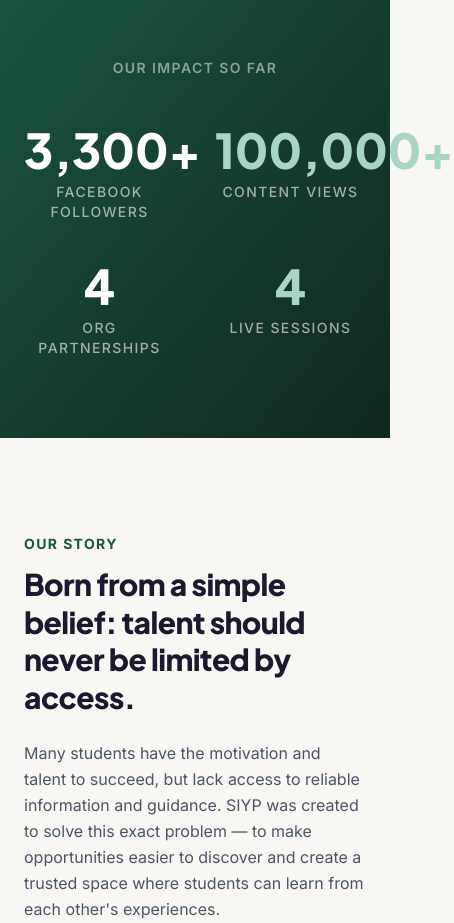
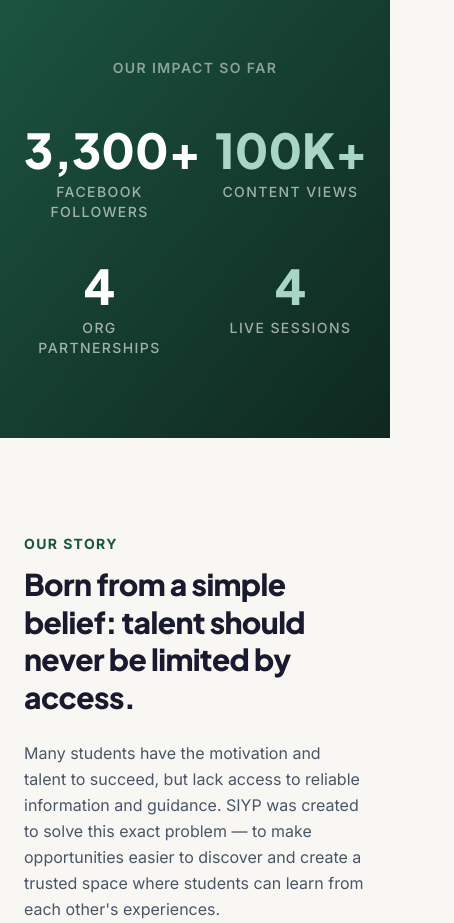
Before and after one commit to Tantawi65/siyp-platform, a React (Vite) app in the folder frontend/: page /about in a window 390 px wide. Shown: the part 920-1843 px from the top of the page, 454 px wide, since content can reach past the window. Built offline with nearby package versions, Linux system fonts and the light colour scheme.

Commit message:
Fix mobile view overflow for dashboard tracker and stats numbers

```diff
--- a/frontend/src/pages/AboutUsPage.tsx
+++ b/frontend/src/pages/AboutUsPage.tsx
@@ -180,7 +180,7 @@ const AboutUsPage: React.FC = () => {
           <p className="text-center text-white/50 text-sm uppercase tracking-widest mb-12 font-semibold">Our Impact So Far</p>
           <div className="grid grid-cols-2 md:grid-cols-4 gap-10 md:gap-6">
             <StatItem value={3300} suffix="+" label="Facebook Followers" color="text-white" start={statsVisible} />
-            <StatItem value={100000} suffix="+" label="Content Views" color="text-[#A8D5C4]" start={statsVisible} />
+            <StatItem value={100} suffix="K+" label="Content Views" color="text-[#A8D5C4]" start={statsVisible} />
             <StatItem value={4} label="Org Partnerships" color="text-white" start={statsVisible} />
             <StatItem value={4} label="Live Sessions" color="text-[#A8D5C4]" start={statsVisible} />
           </div>
--- a/frontend/src/pages/DashboardPage.tsx
+++ b/frontend/src/pages/DashboardPage.tsx
@@ -175,12 +175,12 @@ const DashboardPage: React.FC = () => {
           onMouseLeave={handleMouseLeave}
           onMouseUp={handleMouseUp}
           onMouseMove={handleMouseMove}
-          className={`flex flex-col lg:flex-row gap-6 lg:gap-5 overflow-visible lg:overflow-x-auto pb-4 lg:no-scrollbar flex-1 items-stretch lg:items-start ${isDragging ? 'cursor-grabbing select-none' : 'cursor-grab'}`}
+          className={`flex gap-5 overflow-x-auto pb-4 no-scrollbar flex-1 items-start ${isDragging ? 'cursor-grabbing select-none' : 'cursor-grab'}`}
         >
           {COLUMNS.map(col => {
             const colCards = cards.filter(c => c.status === col.id);
             return (
-              <div key={col.id} className="w-full lg:w-72 shrink-0 flex flex-col rounded-2xl bg-white border border-gray-100 shadow-sm overflow-hidden">
+              <div key={col.id} className="w-[300px] shrink-0 flex flex-col rounded-2xl bg-white border border-gray-100 shadow-sm overflow-hidden">
                 {/* Column Header */}
                 <div className="p-4 flex items-center justify-between border-b border-gray-100">
                   <div className="flex items-center gap-2">
--- a/frontend/src/pages/LandingPage.tsx
+++ b/frontend/src/pages/LandingPage.tsx
@@ -120,7 +120,7 @@ const StatsSection: React.FC = () => {
           ref={ref}
           className="bg-[#1B5442] rounded-3xl px-8 py-12 grid grid-cols-1 sm:grid-cols-3 gap-10 text-center divide-y sm:divide-y-0 sm:divide-x divide-white/10"
         >
-          <StatCard target={100000} suffix="+" label="Views" delay={0} started={started} />
+          <StatCard target={100} suffix="K+" label="Views" delay={0} started={started} />
           <StatCard target={3300} suffix="+" label="Followers" delay={200} started={started} />
           <StatCard target={4} label="Live Sessions" delay={400} started={started} />
         </div>
```
